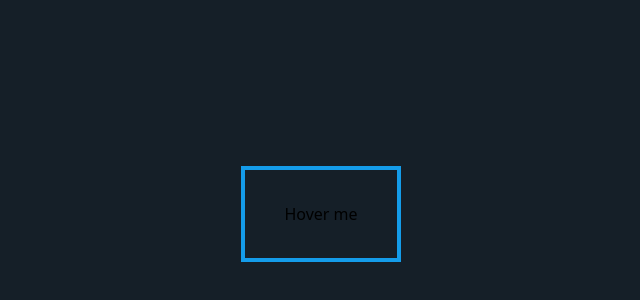
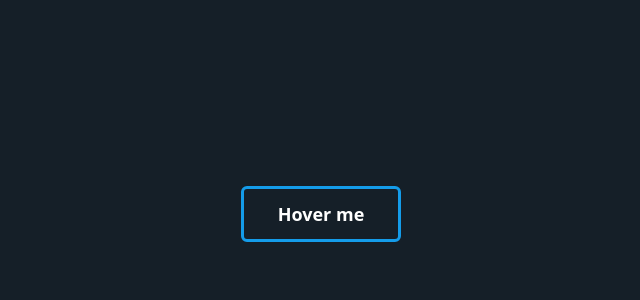
Before and after one commit to RyomenDev/UI-components, a React (Vite) app: page / in a window 1280 px wide. Shown: the part 186-486 px from the top of the page, without its empty margins (319-959 px from the left). Built offline with nearby package versions, Linux system fonts and the light colour scheme.

Commit message:
Button3A

```diff
--- a/src/components/Buttons/Button3/Button3A.jsx
+++ b/src/components/Buttons/Button3/Button3A.jsx
@@ -1,13 +1,16 @@
 const Button = () => {
   return (
-    <div className="bg-[#151F28] flex justify-center items-center h-screen">
-      <button className="w-40 h-24 border-4 border-[#149CEA]">
-      {/* <button className="relative w-40 h-14 border-4 border-[#149CEA] bg-transparent text-white font-bold text-lg rounded-md transition-all duration-1000 group overflow-hidden"> */}
-        {/* <span className="absolute top-[-10px] left-[3%] w-[95%] h-[40%] bg-[#151F28] origin-center transition-transform duration-500 group-hover:scale-0" /> */}
-        {/* <span className="absolute top-[80%] left-[3%] w-[95%] h-[40%] bg-[#151F28] origin-center transition-transform duration-500 group-hover:scale-0" /> */}
-        Hover me
-      </button>
-    </div>
+    <>
+      <div className="bg-[#151F28] flex justify-center items-center h-screen">
+        <button
+          className="relative w-40 h-14 border-[3px] border-[#149CEA] bg-transparent text-white font-bold text-lg rounded-md transition-all duration-1000 group overflow-hidden
+          hover:shadow-[inset_0_0_25px_rgba(20,147,234,1)]"
+          //   style={{ boxShadow: "inset 0 0 25px rgba(255, 0, 0, 0.5)" }}
+        >
+          Hover me
+        </button>
+      </div>
+    </>
   );
 };
 
```
